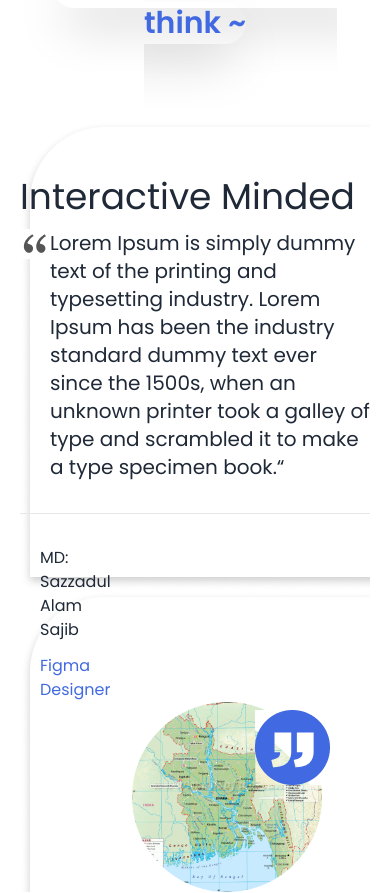
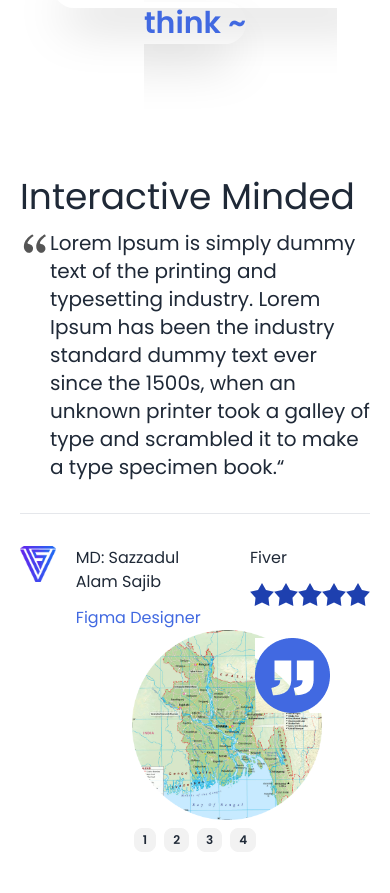
Before and after one commit to MahmudulMahi/-company-website, a React (Vite) app: page / in a window 390 px wide. Shown: the part 5982-6875 px from the top of the page. Built offline with nearby package versions, Linux system fonts and the light colour scheme.

Commit message:
create our borad section

```diff
--- a/src/components/Layouts/WhatOurClients/WhatOurClients.jsx
+++ b/src/components/Layouts/WhatOurClients/WhatOurClients.jsx
@@ -10,9 +10,7 @@
       <div className='text-[#4169E1] text-3xl text-center font-semibold mt-8'>
         <span className='shadow-2xl rounded-full p-0 md:p-3'>~ What Our Clients think ~</span>
       </div>
-      <div className="carousel w-full  mt-20 " style={{
-        width: "",
-        backgroundImage: "url('/asset/Rectangle 248 (1).png')" }}>
+      <div className="carousel flex  w-full  mt-20 " >
         <div id="item1" className=" flex flex-col md:flex-row  carousel-item w-full space-x-28 mt-14 ">
           <div className='flex-1 '>
             <h2 className='text-4xl mb-3'>Interactive Minded</h2>
@@ -29,7 +27,7 @@
                 <h2>MD: Sazzadul Alam Sajib</h2>
                 <p className='text-[#4169E1] mt-3'>Figma Designer</p>
               </div>
-              <div className='ml-64'>
+              <div className='ml-4 md:ml-64'>
                 <h2>Fiver</h2>
                 <div className="rating mt-3">
                   <input type="radio" name="rating-2" className="mask mask-star-2 bg-blue-800" />
@@ -48,7 +46,7 @@
             </div>
           </div>
         </div>
-        <div id="item2" className=" flex pl-10 carousel-item w-full space-x-28 mt-14 ">
+        <div id="item2" className=" flex flex-col md:flex-row  carousel-item w-full space-x-28 mt-14 ">
           <div className='flex-1 '>
             <h2 className='text-4xl mb-3'>Interactive Minded</h2>
            <div className='flex '>
@@ -64,7 +62,7 @@
                 <h2>MD: Sazzadul Alam Sajib</h2>
                 <p className='text-[#4169E1] mt-3'>Figma Designer</p>
               </div>
-              <div className='ml-64'>
+              <div className='ml-4 md:ml-64'>
                 <h2>Fiver</h2>
                 <div className="rating mt-3">
                   <input type="radio" name="rating-2" className="mask mask-star-2 bg-blue-800" />
@@ -76,14 +74,14 @@
               </div>
             </div>
           </div>
-          <div className='pr-12 relative'>
+          <div className='pr-12 relative '>
             <img src={profailimg} className="w-[220px]" />
             <div className='absolute top-2 right-10'>
             <img src={coma2} alt="" />
             </div>
           </div>
         </div>
-        <div id="item3" className=" flex pl-10 carousel-item w-full space-x-28 mt-14 ">
+        <div id="item3" className=" flex flex-col md:flex-row  carousel-item w-full space-x-28 mt-14 ">
           <div className='flex-1 '>
             <h2 className='text-4xl mb-3'>Interactive Minded</h2>
            <div className='flex '>
@@ -99,7 +97,7 @@
                 <h2>MD: Sazzadul Alam Sajib</h2>
                 <p className='text-[#4169E1] mt-3'>Figma Designer</p>
               </div>
-              <div className='ml-64'>
+              <div className='ml-4 md:ml-64'>
                 <h2>Fiver</h2>
                 <div className="rating mt-3">
                   <input type="radio" name="rating-2" className="mask mask-star-2 bg-blue-800" />
@@ -111,14 +109,14 @@
               </div>
             </div>
           </div>
-          <div className='pr-12 relative'>
+          <div className='pr-12 relative '>
             <img src={profailimg} className="w-[220px]" />
             <div className='absolute top-2 right-10'>
             <img src={coma2} alt="" />
             </div>
           </div>
         </div>
-        <div id="item4" className=" flex pl-10 carousel-item w-full space-x-28 mt-14 ">
+        <div id="item4" className=" flex flex-col md:flex-row  carousel-item w-full space-x-28 mt-14 ">
           <div className='flex-1 '>
             <h2 className='text-4xl mb-3'>Interactive Minded</h2>
            <div className='flex '>
@@ -134,7 +132,7 @@
                 <h2>MD: Sazzadul Alam Sajib</h2>
                 <p className='text-[#4169E1] mt-3'>Figma Designer</p>
               </div>
-              <div className='ml-64'>
+              <div className='ml-4 md:ml-64'>
                 <h2>Fiver</h2>
                 <div className="rating mt-3">
                   <input type="radio" name="rating-2" className="mask mask-star-2 bg-blue-800" />
@@ -146,7 +144,7 @@
               </div>
             </div>
           </div>
-          <div className='pr-12 relative'>
+          <div className='pr-12 relative '>
             <img src={profailimg} className="w-[220px]" />
             <div className='absolute top-2 right-10'>
             <img src={coma2} alt="" />
```
